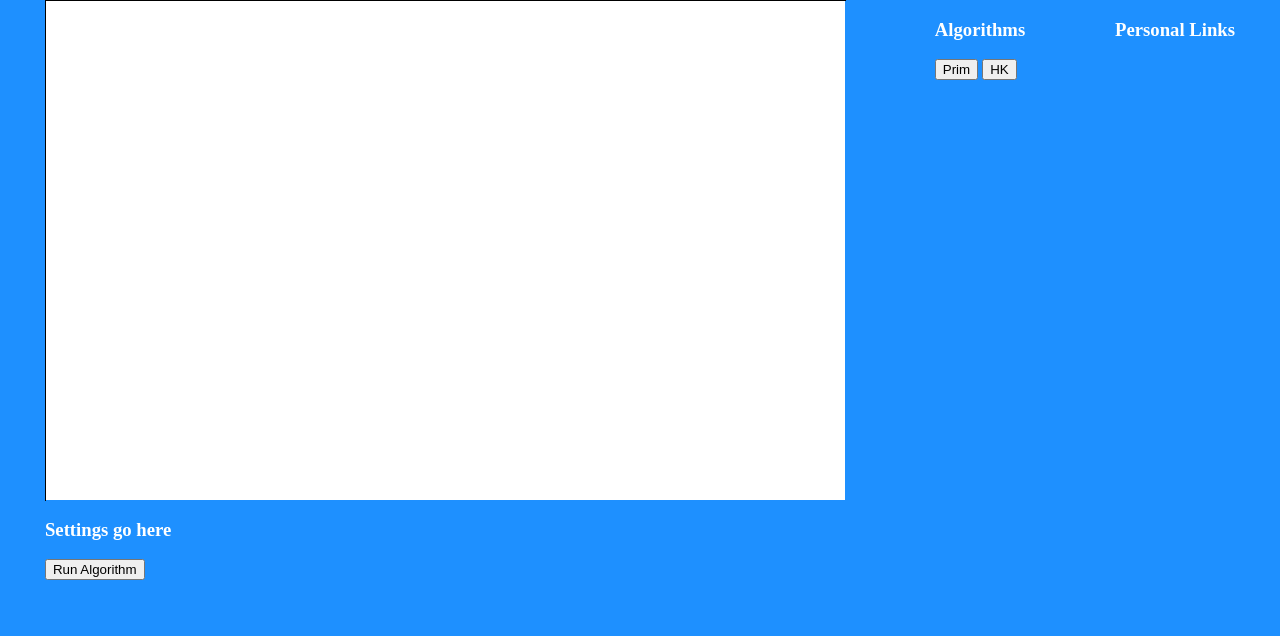
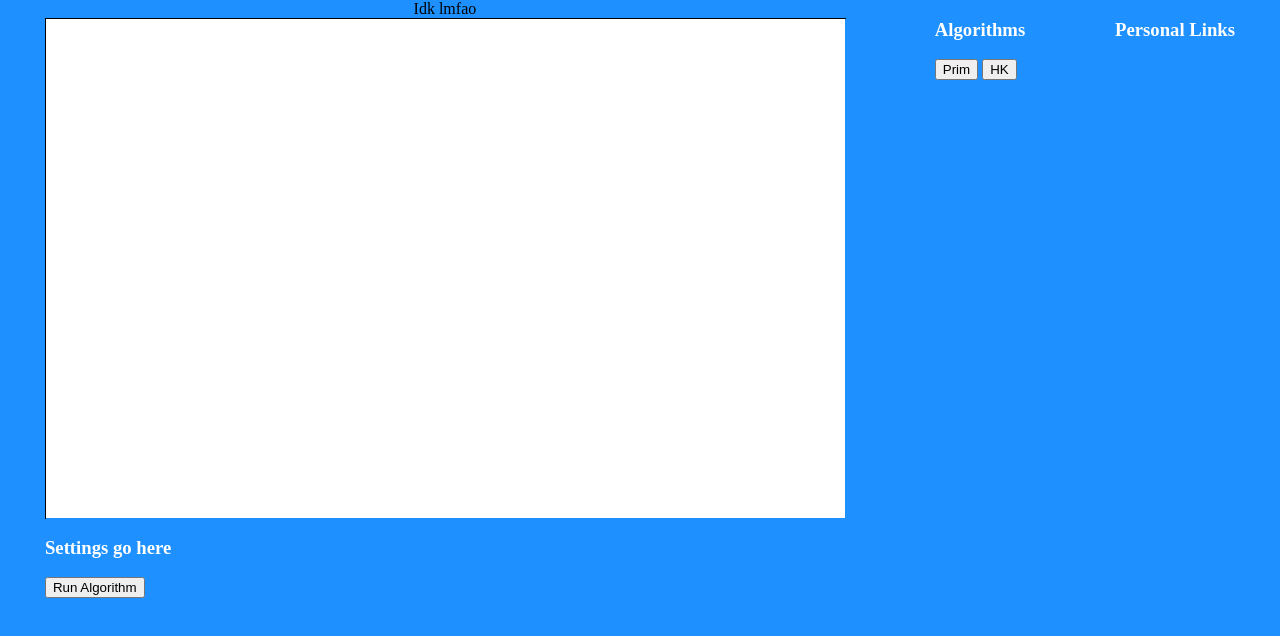
Before and after one commit to pojibuh/JS_Project, a website built with webpack: page index.html in a window 1280 px wide. Built offline with nearby package versions, Linux system fonts and the light colour scheme.

Commit message:
some edits

```diff
--- a/index.css
+++ b/index.css
@@ -77,3 +77,10 @@ section {
   flex-direction: column;
   justify-content: flex-start;
 }
+
+.algo-title {
+  width: 100%;
+  display: flex;
+  flex-direction: row;
+  justify-content: center;
+}
--- a/index.html
+++ b/index.html
@@ -8,6 +8,9 @@
   <body>
     <div class="main-page">
       <div class="maze-area">
+        <div class="algo-title">
+          Idk lmfao
+        </div>
         <section id="hook">
           <div id="swag"></div>
         </section>
```
